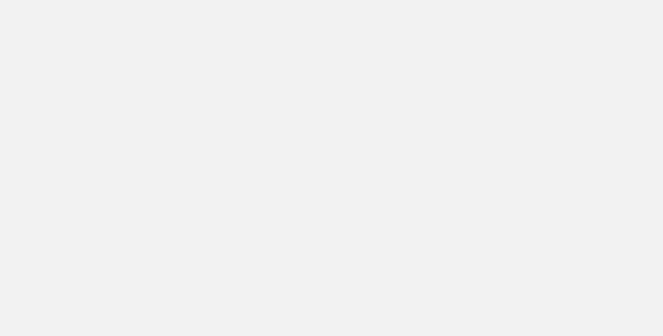
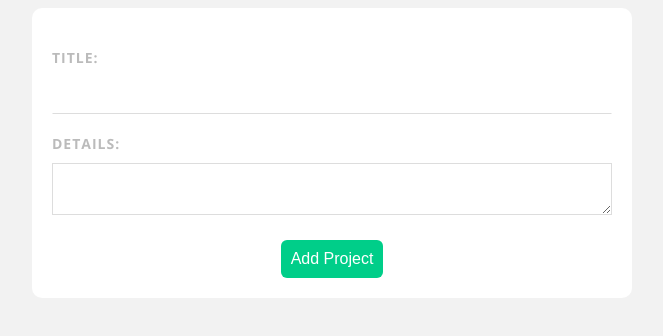
Before and after one commit to sendgn/project-planner, a Vue app: page /add in a window 1280 px wide. Before the commit this address had no page. Shown: the top 336 px of the page, without its empty margins (308-971 px from the left). Built offline with nearby package versions, Linux system fonts and the light colour scheme.

Commit message:
Create add project view and route

```diff
--- a/data/db.json
+++ b/data/db.json
@@ -4,7 +4,7 @@
       "id": 1,
       "title": "Create new homepage banner",
       "details": "Lorem ipsum, dolor sit amet consectetur adipisicing elit. Mollitia harum veritatis veniam aliquam hic! Reiciendis illo reprehenderit fugiat facere officiis optio eaque non, minus a! Laborum dicta modi molestiae corporis",
-      "complete": false
+      "complete": true
     },
     {
       "id": 2,
--- a/src/router/index.js
+++ b/src/router/index.js
@@ -1,11 +1,17 @@
 import { createRouter, createWebHistory } from 'vue-router';
 import HomeView from '../views/HomeView.vue';
+import AddProject from '../views/AddProject.vue';
 
 const routes = [
   {
     path: '/',
     name: 'home',
     component: HomeView
+  },
+  {
+    path: '/add',
+    name: 'add-project',
+    component: AddProject
   }
 ];
 
--- /dev/null
+++ b/src/views/AddProject.vue
@@ -0,0 +1,75 @@
+<template>
+  <form @submit.prevent="handleSubmit">
+    <label>Title:</label>
+    <input type="text" v-model="title" required>
+    <label>Details:</label>
+    <textarea v-model="details" required></textarea>
+    <button>Add Project</button>
+  </form>
+</template>
+
+<script>
+import { ref } from 'vue';
+export default {
+  setup() {
+    const title = ref('');
+    const details = ref('');
+
+    const handleSubmit = () => {
+      console.log(title.value, details.value);
+    }
+
+    return {
+      title, details, handleSubmit
+    }
+  }
+};
+</script>
+
+<style scoped>
+  form {
+    background: white;
+    padding: 20px;
+    border-radius: 10px;
+  }
+  label {
+    display: block;
+    color: #bbb;
+    text-transform: uppercase;
+    font-size: 14px;
+    font-weight: bold;
+    letter-spacing: 1px;
+    margin: 20px 0 10px 0;
+  }
+  input {
+    padding: 10px;
+    border: 1px solid transparent;
+    border-bottom: 1px solid #ddd;
+    width: 100%;
+    box-sizing: border-box;
+  }
+  textarea {
+    border: 1px solid #ddd;
+    padding: 10px;
+    width: 100%;
+    box-sizing: border-box;
+    height: 100%;
+    resize: vertical;
+  }
+  input:focus, textarea:focus,
+  input:active, textarea:active {
+    border: 1px solid #00ce89;
+    outline: none;
+  }
+  form button {
+    display: block;
+    margin: 20px auto 0;
+    background: #00ce89;
+    color: white;
+    padding: 10px;
+    border: none;
+    border-radius: 6px;
+    font-size: 16px;
+    cursor: pointer;
+  }
+</style>
```
